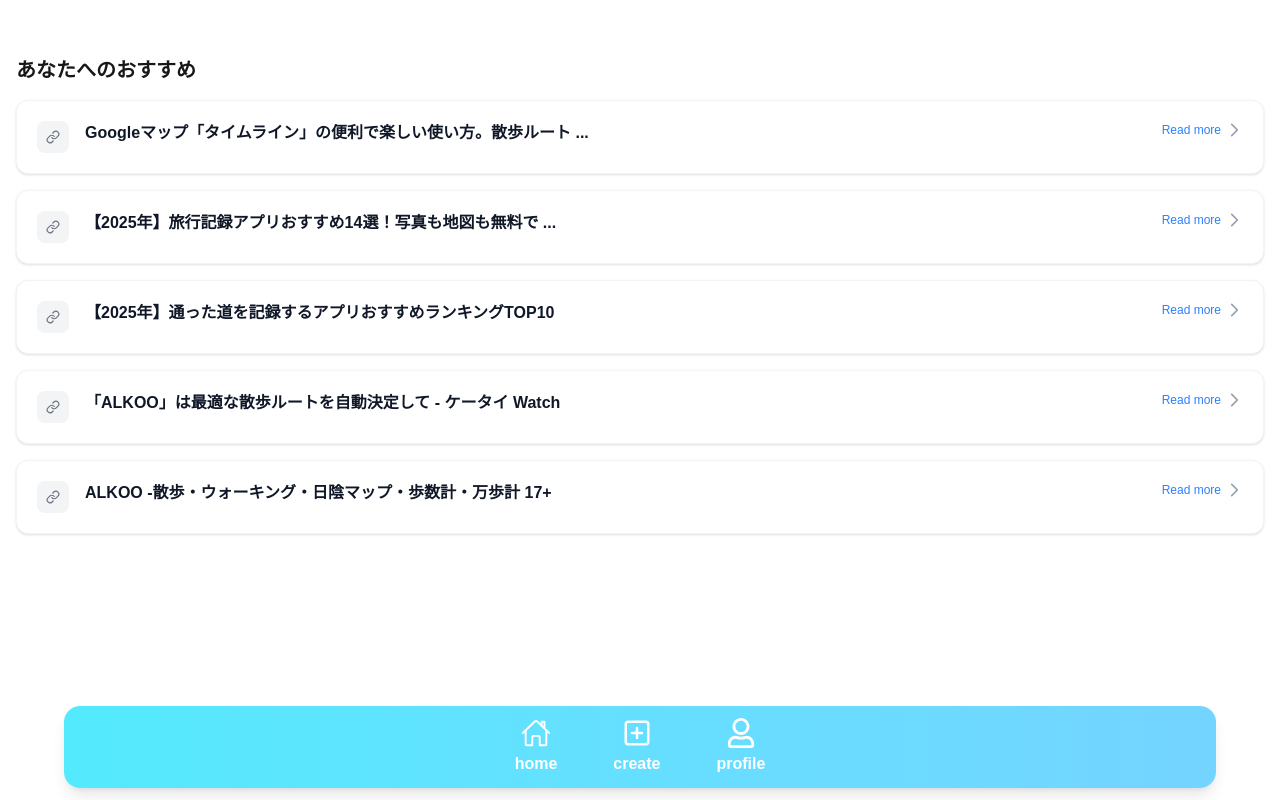
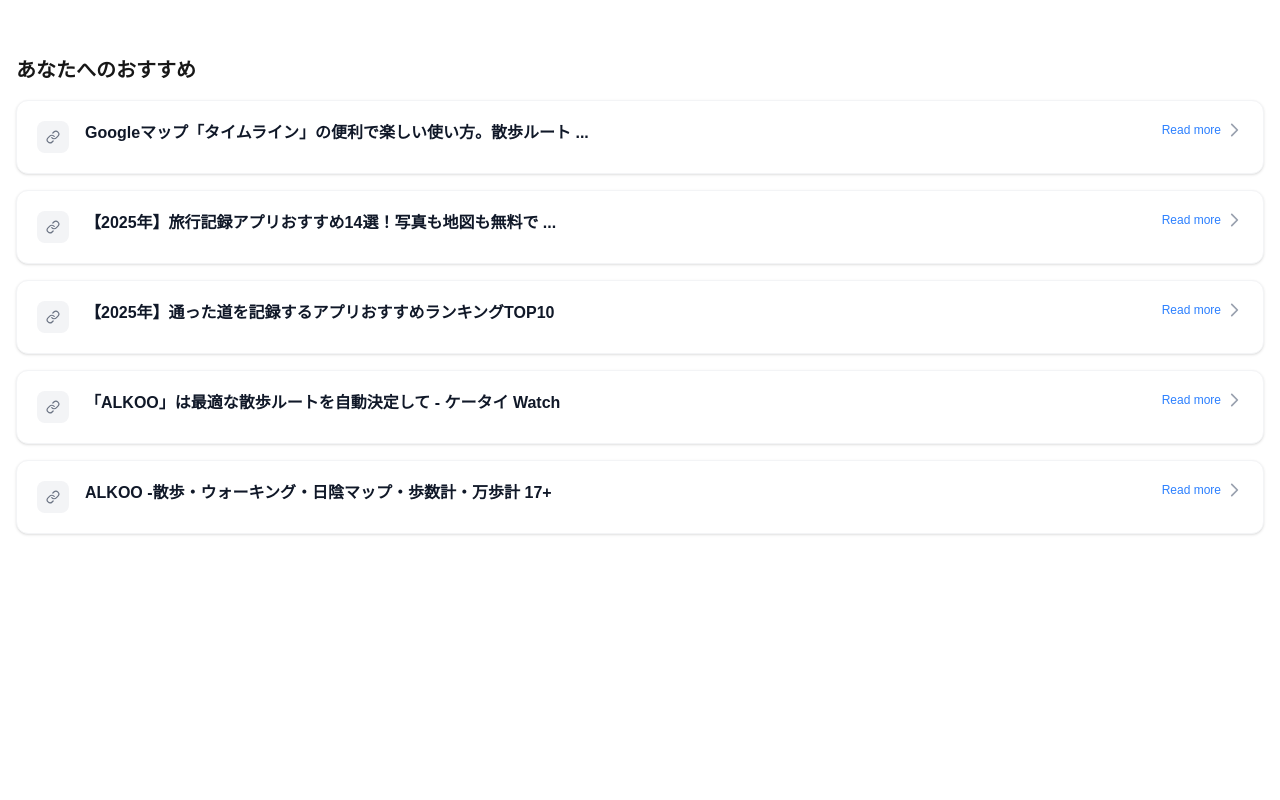
Before and after one commit to k4nkan/RSS_Hackathon_2025_HansodeMan, a Next.js app in the folder frontend/: page / in a window 1280 px wide. Built offline with nearby package versions, Linux system fonts and the light colour scheme.

Commit message:
#53 特定のページでフッターを非表示に修正

```diff
--- /dev/null
+++ b/frontend/app/components/ConditionalLayout.tsx
@@ -0,0 +1,19 @@
+"use client"; // URLパスを取得するためにクライアントコンポーネントにする
+
+import { usePathname } from "next/navigation";
+import Footer from "./footerNav";
+
+// フッターを非表示にしたいページのパスを配列で定義
+const pathsToHideFooter = ["/login", "/signup", "/hobby", "/"]; // 趣味選択ページのパスを追記してください
+
+export const ConditionalFooter = () => {
+  const pathname = usePathname();
+
+  // 現在のパスが非表示対象の配列に含まれている場合は、何も表示しない (nullを返す)
+  if (pathsToHideFooter.includes(pathname)) {
+    return null;
+  }
+
+  // それ以外のページではフッターを表示する
+  return <Footer />;
+};
--- a/frontend/app/layout.tsx
+++ b/frontend/app/layout.tsx
@@ -1,6 +1,7 @@
 import type { Metadata } from "next";
 import "./globals.css";
 import FooterNav from "./components/footerNav";
+import { ConditionalFooter } from "./components/ConditionalLayout";
 
 export const metadata: Metadata = {
   title: "News2talk",
@@ -19,7 +20,7 @@
     <html lang="ja">
       <body>
         <main>{children}</main>
-        <FooterNav />
+        <ConditionalFooter />
       </body>
     </html>
   );
```
